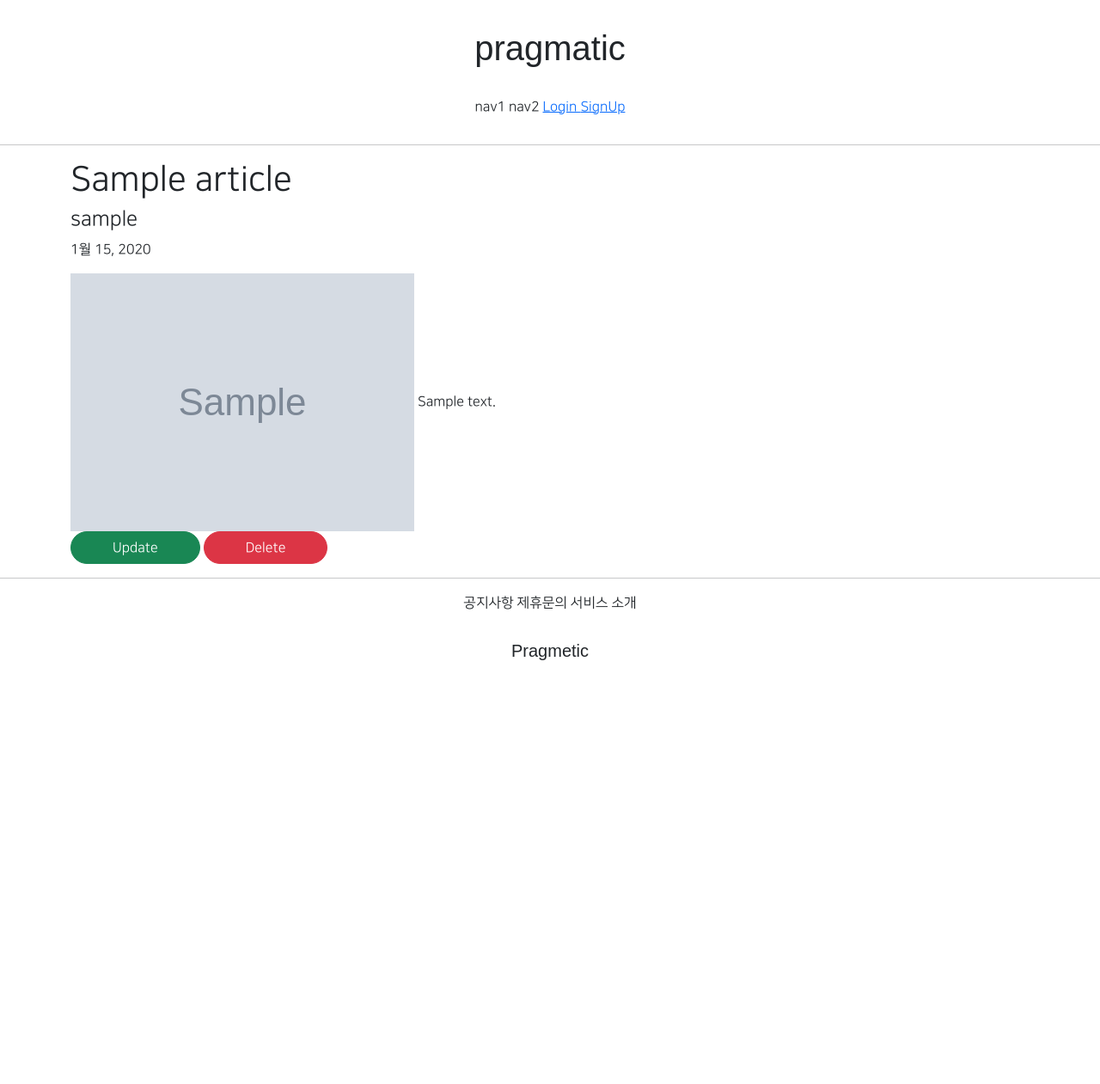
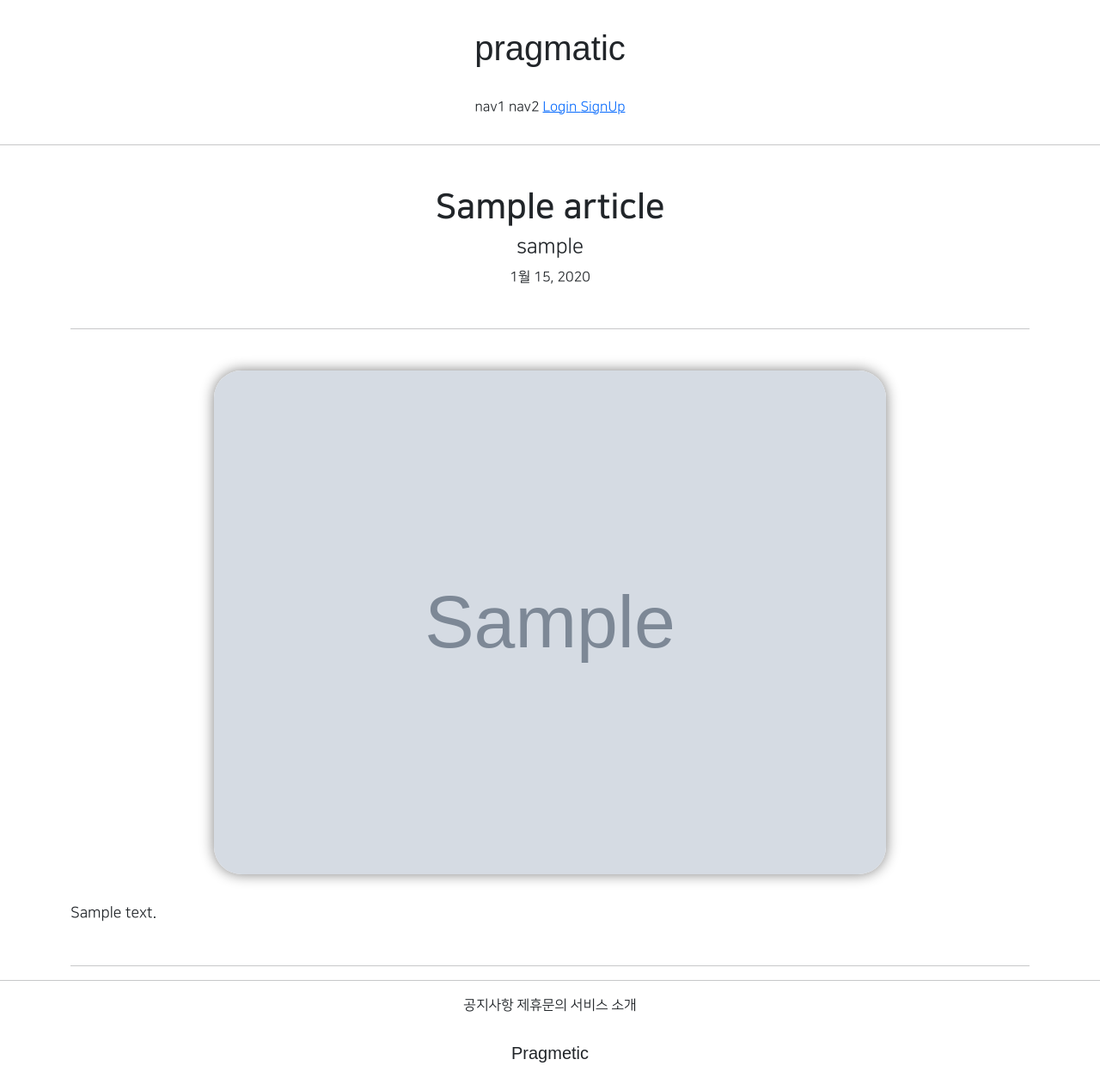
Before and after one commit to gyullo18/gis_1ban, a Django app: page /articles/detail/1 in a window 1280 px wide. Shown: the whole page at 86% size. Before the commit the page ends 768 px from the top, so only its background shows below. Run offline with Django 3.2, Linux system fonts and the light colour scheme; tables that the repository leaves empty hold one stand-in row (values such as "Sample post"); grey boxes marked "Sample" are stand-in pictures; parts of the project's set-up code (start-up, migrations or seed data) failed here and were passed over; some libraries are stand-ins or nearby versions; some web fonts are replaced.

Commit message:
8/4 1ban class commit 4

```diff
--- a/articleapp/templates/articleapp/detail.html
+++ b/articleapp/templates/articleapp/detail.html
@@ -2,18 +2,27 @@
 {% extends 'base.html' %}
 
 {% block content %}
-
-    <div class="container">
-        <div>
+                       {#8/4 사진 중앙정렬#}
+    <div class="container text-center">
+        <div class="my-5">
             {#       제목/글쓴이/날짜        #}
-            <h1>{{ target_article.title }}</h1>
+               {#8/4제목 두껍게#}
+            <h1 class="NNS_B">{{ target_article.title }}</h1>
             <h4>{{ target_article.writer.profile.nickname }}</h4>
             <p>{{ target_article.created_at }}</p>
         </div>
-        <div>
+        <hr>
+        <div class="my-5">
                 {#     게시글 내용     #}
-            <img src="{{ target_article.image.url }}" alt="">
+            <img src="{{ target_article.image.url }}"
+                 alt=""
+                 class="article_image">
+
+            <div class="article_content">
             {{ target_article.content }}
+            </div>
+            {#    주인인 사람에게만 보이게 해주자        #}
+            {% if target_article.writer == user %}
             {#8/4#}
             <div>
                    {#  버튼만들기 #}
@@ -27,10 +36,13 @@
                     Delete
                 </a>
             </div>
+            {% endif %}
         </div>
-{#  div하나 더 추가후 댓글란란   #}
+        {#8/4#}
+        <hr>
+        <div>
+           {#댓       글#}
+        </div>
     </div>
 
-
-
 {% endblock %}
--- a/static/base.css
+++ b/static/base.css
@@ -46,3 +46,17 @@
 .round_button:hover{
     color: dimgray;
 }
+
+/*8/4*/
+.article_image {
+    border-radius: 2rem;
+    width : 70%;
+    box-shadow: 0 0 1rem grey;
+    /* 그림자  */
+}
+
+.article_content {
+    font-size: 1.1rem;
+    text-align: left;
+    margin: 2rem 0;
+}
```
